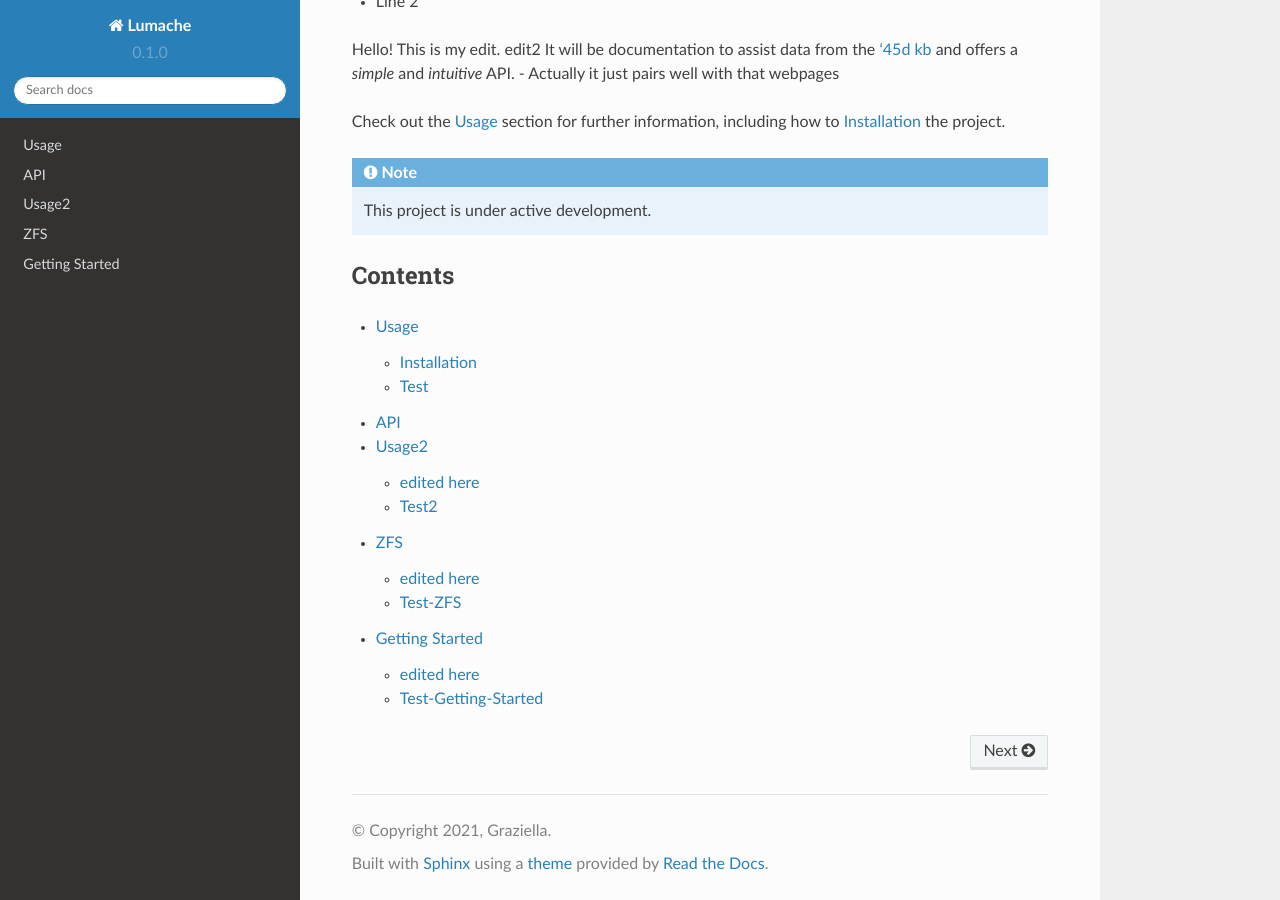
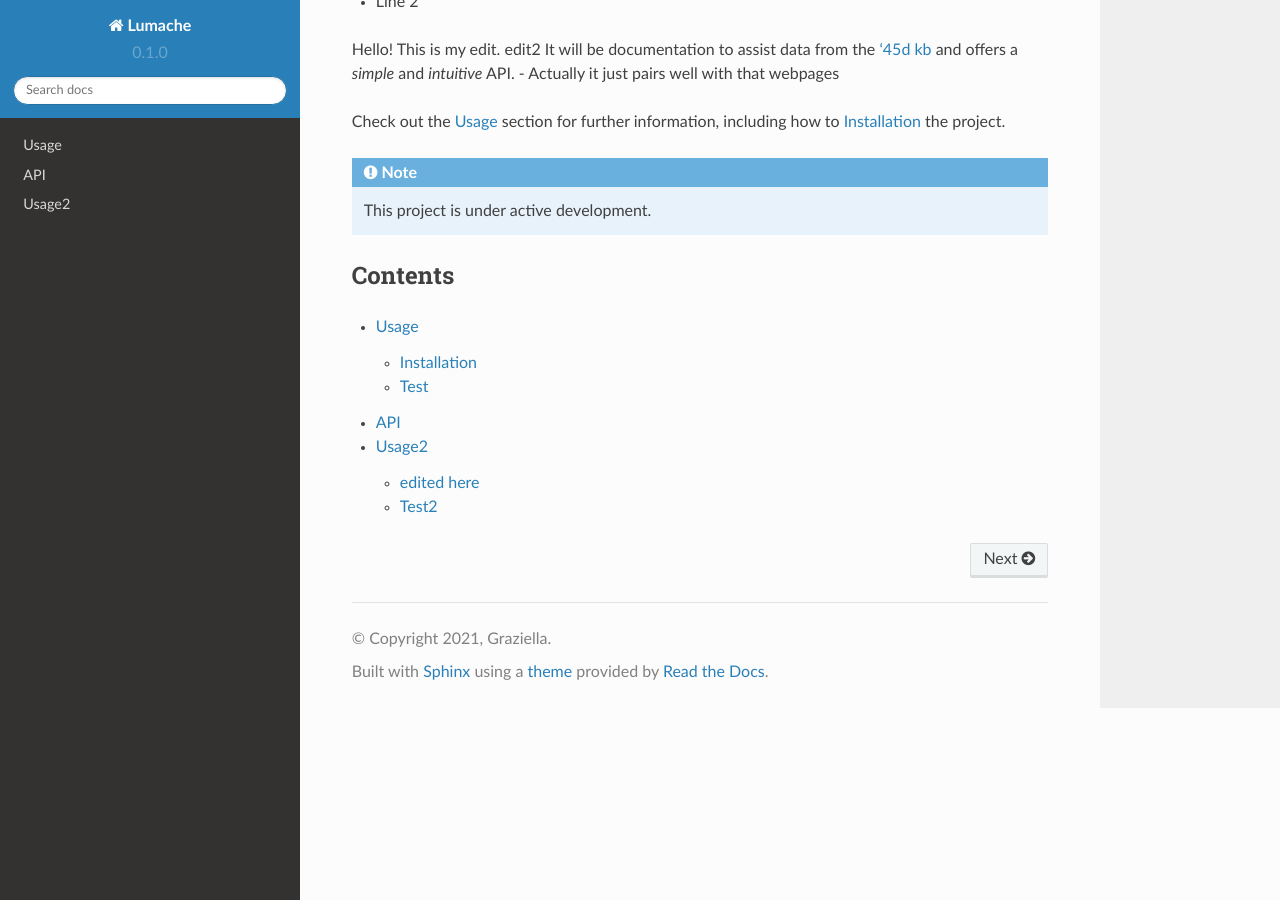
Before and after one commit to bailey-97/readthedocs-tutorial, a Sphinx documentation site: the page built from docs/source/index.rst, in a window 1280 px wide and 900 px high, scrolled down 536 px. Built offline with Sphinx 7.4.7 and the Read the Docs theme 2.0.0, drawn with Linux system fonts in a browser that asks for light colours.

Commit message:
index stuff

```diff
--- a/docs/source/getting-started.rst
+++ /dev/null
@@ -1,12 +0,0 @@
-Getting Started
-===============
-
-.. _this_is_a_label_getting_started:
-
-edited here
-------------
-
-hello
-
-Test-Getting-Started
---------------------
--- a/docs/source/index.rst
+++ b/docs/source/index.rst
@@ -51,5 +51,3 @@ Contents
    usage
    api
    test
-   zfs
-   getting-started
--- a/docs/source/zfs.rst
+++ /dev/null
@@ -1,14 +0,0 @@
-
-
-ZFS
-======
-
-.. _this_is_a_label_2:
-
-edited here
-------------
-
-hello
-
-Test-ZFS
-----------------
```
